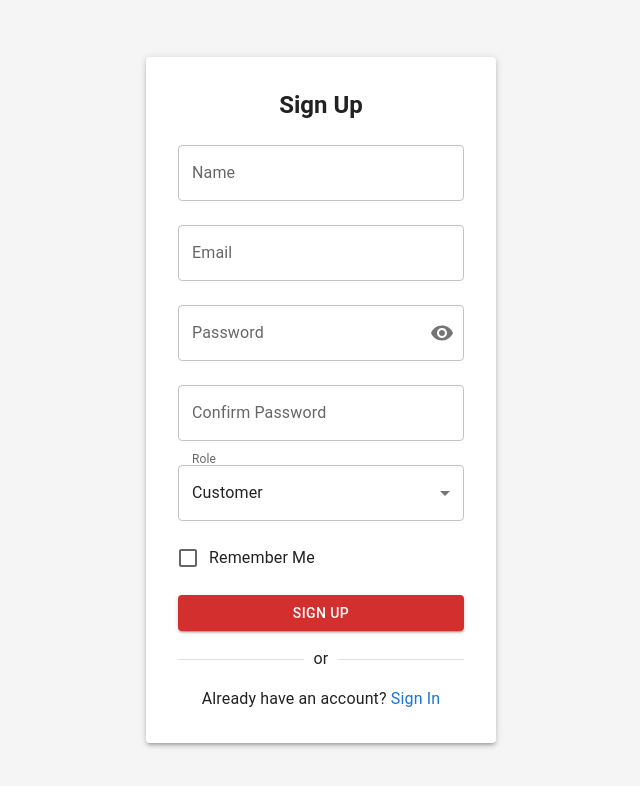
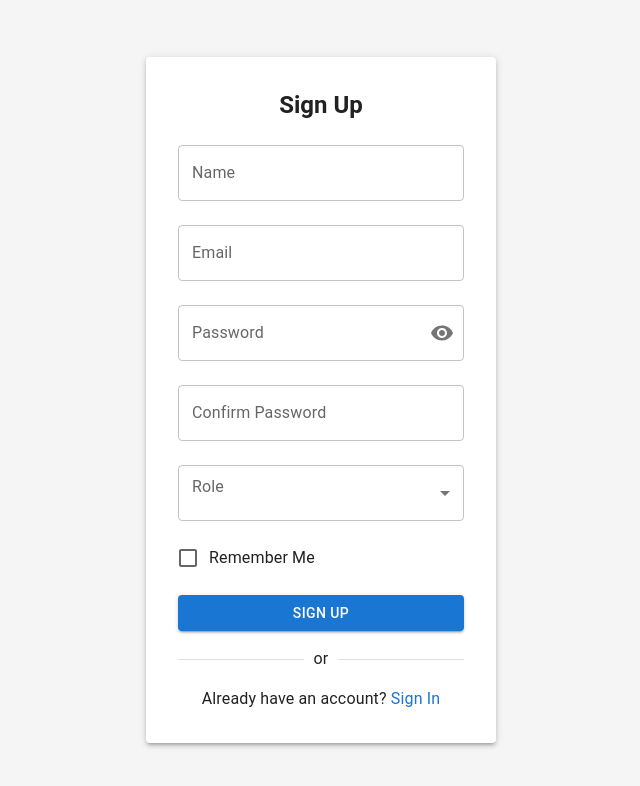
Before and after one commit to ridhdhi2510/E-Advertisement-Frontend, a React (Vite) app: page /signup in a window 1280 px wide. Shown: the top 786 px of the page, without its empty margins (319-959 px from the left). Built offline with nearby package versions, Linux system fonts and the light colour scheme.

Commit message:
solved signup signin role problem

```diff
--- a/src/component/SignIn.jsx
+++ b/src/component/SignIn.jsx
@@ -15,27 +15,53 @@ export default function SignIn() {
         setShowPassword(!showPassword);
     };
 
-    const onSubmit = async(data) => {
-        console.log("User Data:", data);
+    const onSubmit = async (data) => {
         try {
             const res = await axios.post("/user/login", data);
-            console.log(res.status)
             if (res.status === 200) {
-              console.log(res.data.data);
                 localStorage.setItem("id", res.data.data._id);
+
+                // Ensure roleId exists before accessing `name`
+                if (!res.data.data.roleId || !res.data.data.roleId.name) {
+                    alert("Error: Role not assigned to user.");
+                    return;
+                }
+
                 localStorage.setItem("role", res.data.data.roleId.name);
                 alert("Login Success");
-              console.log(res.data.data.roleId.name)
-              if (res.data.data.role === "customer") {
+
+                if (res.data.data.roleId.name === "customer") {
                     navigate("/customer");
                 } else if (res.data.data.roleId.name === "agency") {
                     navigate("/agency");
                 }
             }
         } catch (error) {
-            console.log(error)
+            console.error("Login Error:", error);
         }
     };
+
+
+    // const onSubmit = async (data) => {
+    //     try {
+    //         const res = await axios.post("/user/login", data);
+
+    //         if (res.status === 200) {
+    //           console.log(res.data.data);
+    //           localStorage.setItem("id", res.data.data._id);
+    //           localStorage.setItem("role", res.data.data.roleId.name);
+    //           alert("Login Success");
+    //           console.log(res.data.data.roleId.name)
+    //           if (res.data.data.role === "customer") {
+    //             navigate("/customer");
+    //           } else if (res.data.data.roleId.name === "agency") {
+    //             navigate("/agency");
+    //           }
+    //         }
+    //     } catch (error) {
+    //         console.error("Login Error:", error);
+    //     }
+    // };
 
     return (
         <Box display="flex" justifyContent="center" alignItems="center" height="100vh" bgcolor="#f5f5f5">
@@ -83,19 +109,19 @@ export default function SignIn() {
                         }}
                     />
 
-                    <FormControl fullWidth margin="normal" sx={{ mt: 2 }}>
+                    {/* <FormControl fullWidth margin="normal" sx={{ mt: 2 }}>
                         <InputLabel sx={{ mt: -0.8 }}>Role</InputLabel>
                         <Select {...register("role", { required: "Role is required" })} defaultValue="customer">
                             <MenuItem value="customer">Customer</MenuItem>
                             <MenuItem value="agency">Agency</MenuItem>
                         </Select>
-                    </FormControl>
+                    </FormControl> */}
                     <FormControlLabel
                         control={<Checkbox {...register("rememberMe")} />}
                         label="Remember Me"
                         sx={{ mt: 1 }}
                     />
-                    <Button type="submit" fullWidth variant="contained" color="error" sx={{ mt: 2 }}>
+                    <Button type="submit" fullWidth variant="contained" color="primary" sx={{ mt: 2 }}>
                         Sign In
                     </Button>
                 </form>
--- a/src/component/SignUp.jsx
+++ b/src/component/SignUp.jsx
@@ -1,4 +1,4 @@
-import { Link } from 'react-router-dom';
+import { Link, useNavigate } from 'react-router-dom';
 import { useForm } from 'react-hook-form';
 import { useState } from 'react';
 import { TextField, Button, Select, MenuItem, FormControl, InputLabel, Box, Typography, Paper, Divider, FormControlLabel, Checkbox, IconButton, InputAdornment } from '@mui/material';
@@ -7,32 +7,40 @@ import axios from 'axios';
 
 export default function SignUp() {
     const [showPassword, setShowPassword] = useState(false);
-    const [role, setRole] = useState("")
-    const handleTogglePassword = () => {
-        setShowPassword(!showPassword);
+    const [roleId, setRoleId] = useState(""); // Store roleId
+    const navigate = useNavigate();
+    const { register, handleSubmit, watch, formState: { errors } } = useForm();
+
+    // Fetch roleId when the user selects a role
+    const handleRoleChange = async (event) => {
+        const roleName = event.target.value;
+        try {
+            const res = await axios.get(`/role/getrolebyname/${roleName}`);
+            if (res.data.data) {
+                setRoleId(res.data.data._id); // Store roleId
+            }
+        } catch (error) {
+            console.error("Error fetching role ID:", error);
+        }
     };
-    const {register,handleSubmit, watch,formState: { errors },} = useForm();
 
-    const getRoleId = async (role) => {
-        console.log(role);
-        const res = await axios.get("/role/getrolebyname/" + role);
-        console.log(res.data.data);
-        setRole(res.data.data);
-    }
-
-    const onSubmit = async(data) => {
-        try{
-            // console.log("ridhdhi");
-
-            data.roleId= role._id;
-            const res = await axios.post("user/signup", data);
-            console.log("ridhhdi")
-            console.log(res.data)
-        }catch(err){
-            console.log(err)
+    const onSubmit = async (data) => {
+        if (!roleId) {
+            alert("Please select a valid role.");
+            return;
         }
 
-        console.log("User Data:", data);
+        data.roleId = roleId; // Assign roleId before sending the request
+
+        try {
+            const res = await axios.post("/user/signup", data);
+            if (res.status === 201) {
+                alert("Signup successful! Please login.");
+                navigate("/signin"); // Redirect to SignIn after signup
+            }
+        } catch (err) {
+            console.error("Signup error:", err);
+        }
     };
 
     const password = watch("password", "");
@@ -65,7 +73,7 @@ export default function SignUp() {
                     <TextField
                         fullWidth
                         label="Password"
-                        type={showPassword ? "text" : "password"} // Toggle visibility
+                        type={showPassword ? "text" : "password"}
                         variant="outlined"
                         margin="normal"
                         {...register("password", { required: "Password is required", minLength: { value: 6, message: "Minimum 6 characters" } })}
@@ -74,14 +82,13 @@ export default function SignUp() {
                         InputProps={{
                             endAdornment: (
                                 <InputAdornment position="end">
-                                    <IconButton onClick={handleTogglePassword} edge="end">
+                                    <IconButton onClick={() => setShowPassword(!showPassword)} edge="end">
                                         {showPassword ? <VisibilityOff /> : <Visibility />}
                                     </IconButton>
                                 </InputAdornment>
                             ),
                         }}
                     />
-
                     <TextField
                         fullWidth
                         label="Confirm Password"
@@ -96,8 +103,8 @@ export default function SignUp() {
                         helperText={errors.confirmPassword?.message}
                     />
                     <FormControl fullWidth margin="normal" sx={{ mt: 2 }}>
-                        <InputLabel sx={{ mt: -0.8 }} >Role</InputLabel>
-                        <Select {...register("role", { required: "Role is required" })} defaultValue="customer" onChange={(event) => getRoleId(event.target.value)}>
+                        <InputLabel sx={{ mt: -0.8 }}>Role</InputLabel>
+                        <Select defaultValue="" {...register("role", { required: "Role is required" })} onChange={handleRoleChange}>
                             <MenuItem value="customer">Customer</MenuItem>
                             <MenuItem value="agency">Agency</MenuItem>
                         </Select>
@@ -107,13 +114,11 @@ export default function SignUp() {
                         label="Remember Me"
                         sx={{ mt: 1 }}
                     />
-                    <Button type="submit" fullWidth variant="contained" color="error" sx={{ mt: 2 }}>
+                    <Button type="submit" fullWidth variant="contained" color="primary" sx={{ mt: 2 }}>
                         Sign Up
                     </Button>
                 </form>
                 <Divider sx={{ my: 2 }}>or</Divider>
-
-
                 <Typography align="center" sx={{ mt: 2 }}>
                     Already have an account? <Link to="/" style={{ color: '#1976d2' }}>Sign In</Link>
                 </Typography>
```
Lines whose indentation alone changed are shown as unchanged.
